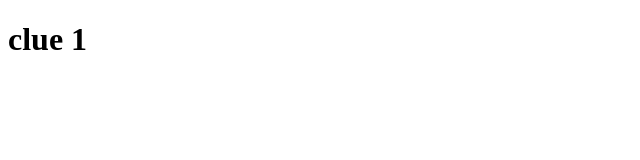
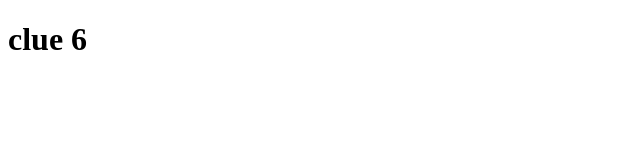
Before and after one commit to swayam4751s/clue6, a plain HTML site: page index.html in a window 1280 px wide. Shown: the full height of the page, 0-640 px from the left. Drawn offline with Linux system fonts and the light colour scheme.

Commit message:
Update index.html

```diff
--- a/index.html
+++ b/index.html
@@ -6,6 +6,6 @@
     <title>Document</title>
 </head>
 <body>
-    <h1> clue 1</h1>
+    <h1> clue 6 </h1>
 </body>
 </html>
```
